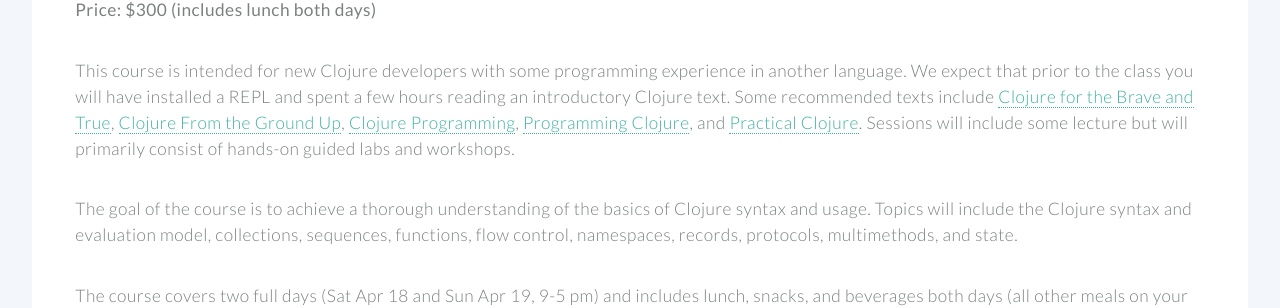
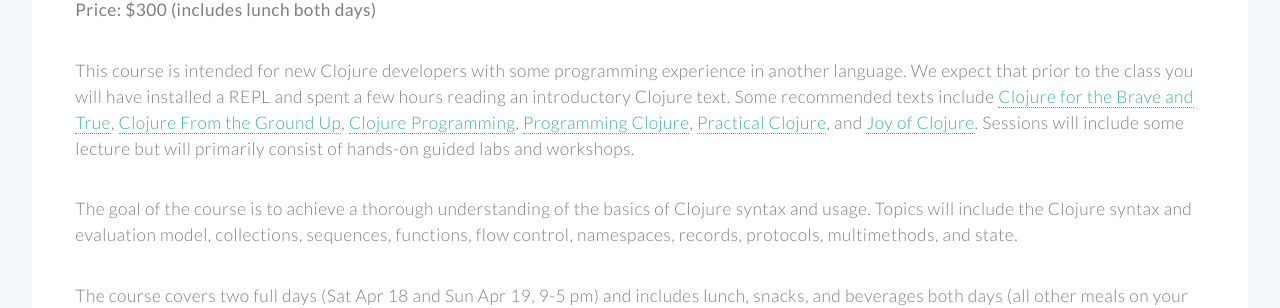
Before and after one commit to clojurewest/clojurewest.github.io, a Jekyll site: the page built from training.html, in a window 1280 px wide and 900 px high. Shown: the part 445-753 px from the top of the window. Built offline with Jekyll 4.4.1, drawn with Linux system fonts in a browser that asks for light colours.

Commit message:
intro details

```diff
--- a/training.html
+++ b/training.html
@@ -24,7 +24,7 @@
 	Price: $300 (includes lunch both days)
 </strong></p>
 
-<p>This course is intended for new Clojure developers with some programming experience in another language. We expect that prior to the class you will have installed a REPL and spent a few hours reading an introductory Clojure text. Some recommended texts include <a href="http://www.braveclojure.com/">Clojure for the Brave and True</a>, <a href="http://aphyr.com/posts/301-clojure-from-the-ground-up-welcome">Clojure From the Ground Up</a>, <a href="http://amzn.com/B007Q4T040">Clojure Programming</a>, <a href="http://amzn.com/1934356867">Programming Clojure</a>, and <a href="http://amzn.com/1935182641">Practical Clojure</a>. Sessions will include some lecture but will primarily consist of hands-on guided labs and workshops.</p>
+<p>This course is intended for new Clojure developers with some programming experience in another language. We expect that prior to the class you will have installed a REPL and spent a few hours reading an introductory Clojure text. Some recommended texts include <a href="http://www.braveclojure.com/">Clojure for the Brave and True</a>, <a href="http://aphyr.com/posts/301-clojure-from-the-ground-up-welcome">Clojure From the Ground Up</a>, <a href="http://amzn.com/B007Q4T040">Clojure Programming</a>, <a href="http://amzn.com/1934356867">Programming Clojure</a>, <a href="http://amzn.com/1430272317">Practical Clojure</a>, and <a href="http://amzn.com/1935182641">Joy of Clojure</a>. Sessions will include some lecture but will primarily consist of hands-on guided labs and workshops.</p>
 
 <p>The goal of the course is to achieve a thorough understanding of the basics of Clojure syntax and usage. Topics will include the Clojure syntax and evaluation model, collections, sequences, functions, flow control, namespaces, records, protocols, multimethods, and state.</p>
 
```
